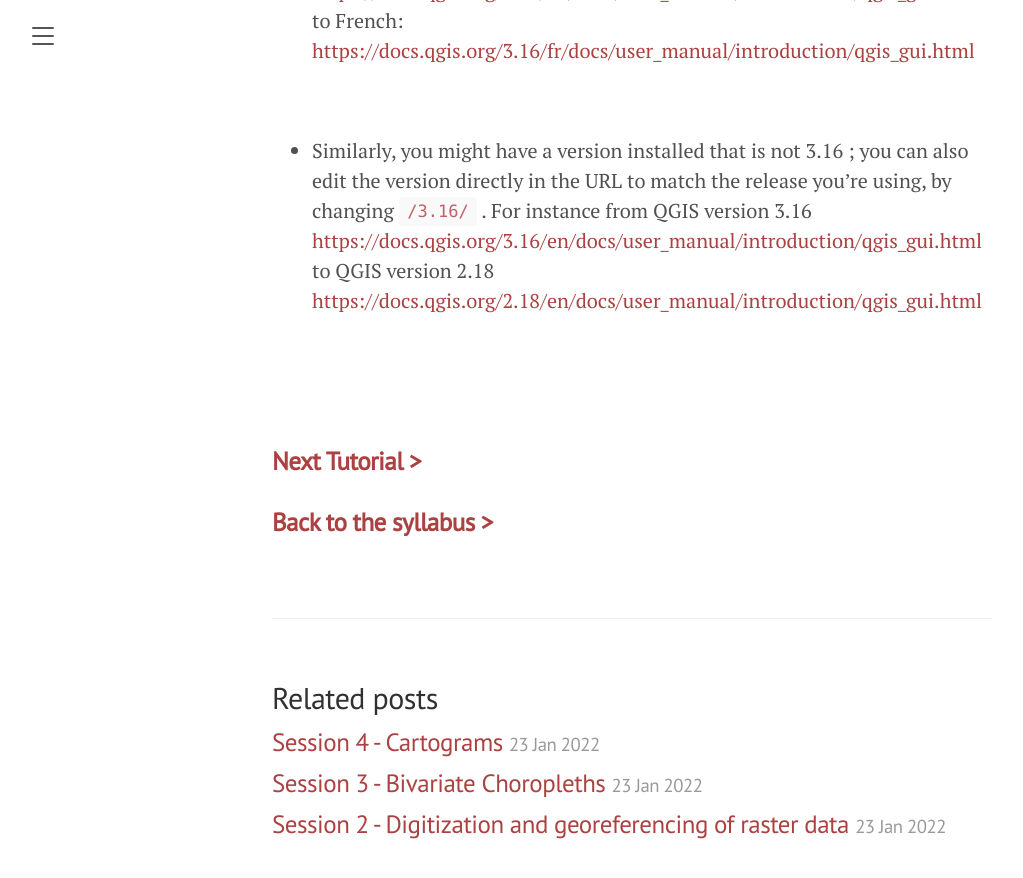
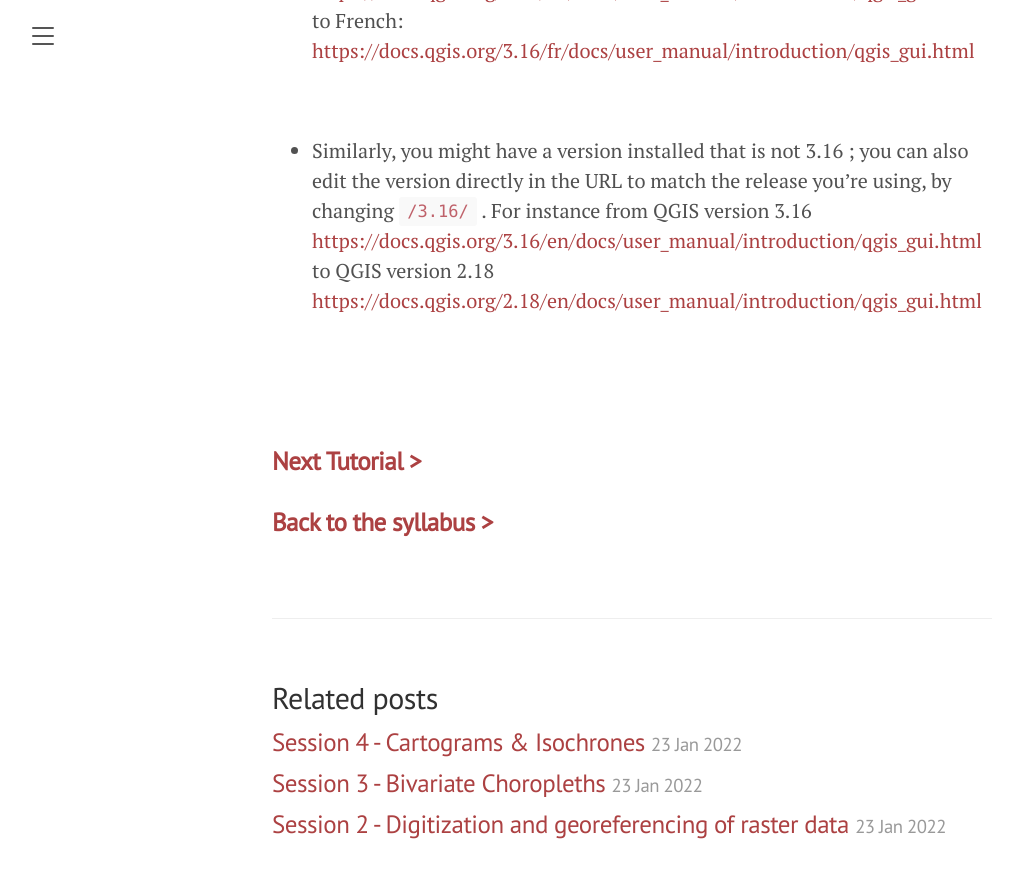
Before and after one commit to raphaelleroffo/raphaelleroffo.github.io, a Jekyll site: the page built from _posts/2021-11-16-intro-tutorial1.md, in a window 1280 px wide and 900 px high, scrolled down 12920 px. Shown: the top 878 px of the window, without its empty margins (8-1031 px from the left). Built offline with Jekyll 4.4.1, drawn with Linux system fonts in a browser that asks for light colours.

Commit message:
title edit

```diff
--- a/_posts/2022-01-23-advanced-tutorial4.md
+++ b/_posts/2022-01-23-advanced-tutorial4.md
@@ -1,6 +1,6 @@
 ---
 layout: post
-title: Session 4 - Cartograms
+title: Session 4 - Cartograms & Isochrones
 ---
 
 
--- a/tuto2-advanced-gis.md
+++ b/tuto2-advanced-gis.md
@@ -90,7 +90,7 @@
 
 &nbsp;
 
-### [Session 4: Cartograms](_posts/2022-01-23-advanced-tutorial4.md)
+### [Session 4: Cartograms & Isochrones](_posts/2022-01-23-advanced-tutorial4.md)
 
 *[Class Content:](docs/assets/pdf/advanced-session4-getec2022.pdf)*
 
```
